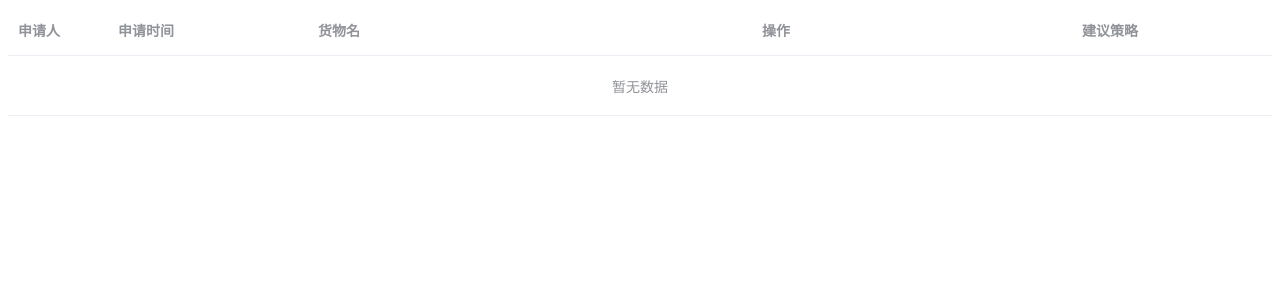
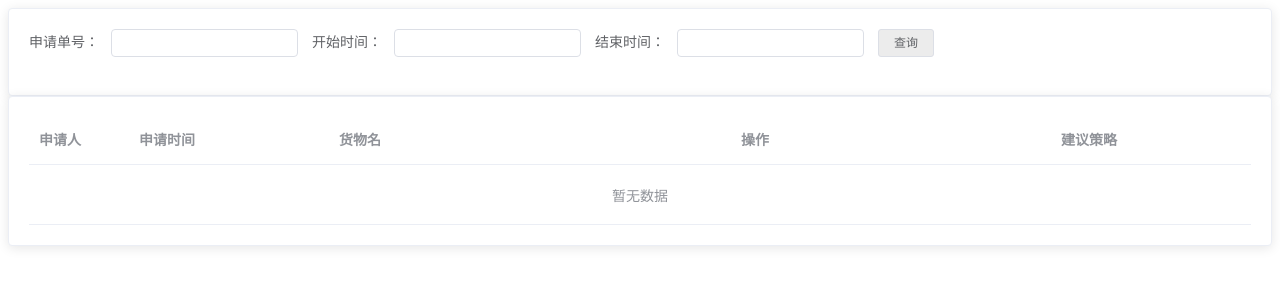
Before and after one commit to Liadrinz/BR-MS, a website: page BR-MS/PendingItems.html in a window 1280 px wide. Drawn offline with Linux system fonts and the light colour scheme; no server answers.

Commit message:
改了！

```diff
--- a/BR-MS/PendingItems.html
+++ b/BR-MS/PendingItems.html
@@ -24,6 +24,15 @@
 </head>
 <body>
 <div id="app" v-cloak>
+    <el-card>
+        <el-form :inline="true" :model="selection">
+            <el-form-item label="申请单号：" prop="applicationNum" size="mini"><el-input v-model="selection.applicationNum"></el-input></el-form-item>
+            <el-form-item label="开始时间：" prop="start_time" size="mini"><el-input v-model="selection.start_time"></el-input></el-form-item>
+            <el-form-item label="结束时间：" prop="end_time" size="mini"><el-input v-model="selection.end_time"></el-input></el-form-item>
+            <el-form-item size="mini"><el-button style="background-color: #ececec">查询</el-button></el-form-item>
+        </el-form>
+    </el-card>
+    <el-card>
         <el-table
             :data="items"
             v-loading.fullscreen="states.initializing" element-loading-text="正在获取数据">
@@ -120,6 +129,8 @@
                 <el-button type="primary" @click="dialogs.applySheet=false">确定</el-button>
             </template>
         </el-dialog>
+    </el-card>
+
 </div>
 </body>
 <script src="lib/vue.js"></script>
@@ -148,6 +159,11 @@
     var app = new Vue({
         el: '#app',
         data: {
+            selection:{
+                applicationNum:'',
+                start_time:'',
+                end_time:''
+            },
             dialogs: {
                 allowNum: false,
                 applySheet: false
```
Lines whose indentation alone changed are shown as unchanged.
